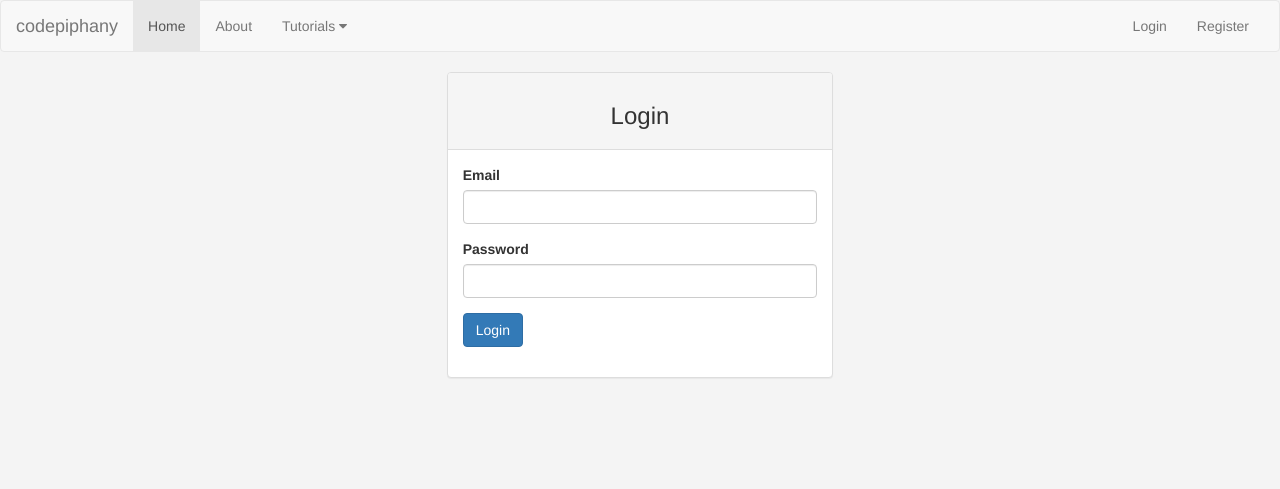
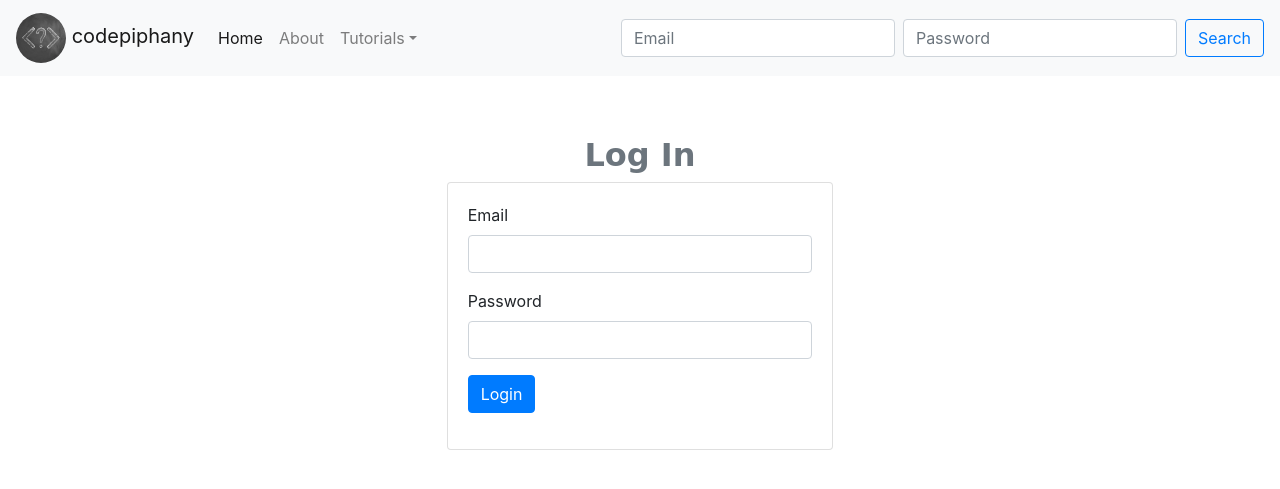
Before and after one commit to margaiwangara/codepiphany-1.0.0, a Flask app: template users/templates/login.html in a window 1280 px wide. Shown: the top 489 px of the page. Run offline with Flask 2, Linux system fonts and the light colour scheme; the template is opened without the code that fills it, so the values that code supplies are empty; some libraries are stand-ins or nearby versions.

Commit message:
python signup layouts

```diff
--- a/app.py
+++ b/app.py
@@ -1,3 +1,3 @@
 from users import app
 
-app.run(debug = True)
+app.run(debug = True,port=1400)
--- a/users/static/styles.css
+++ /dev/null
@@ -1,3 +0,0 @@
-body{
-  background-color: #f4f4f4;
-}
--- /dev/null
+++ b/users/templates/includes/footer.html
@@ -0,0 +1,5 @@
+<footer class="footer">
+  <div class="container">
+    <span class="text-muted">Place sticky footer content here.</span>
+  </div>
+</footer>
--- a/users/templates/includes/navbar.html
+++ b/users/templates/includes/navbar.html
@@ -1,29 +1,33 @@
-<nav class="navbar navbar-default">
-  <div class="container-fluid">
-    <div class="navbar-header">
-        <a class="navbar-brand" href="/">codepiphany</a>
-        <button type="button" class="navbar-toggle" data-toggle="collapse" data-target="#myNavbar">
-            <i class="fa fa-bars"></i>
-        </button>
-    </div>
-    <div class="collapse navbar-collapse" id="myNavbar">
-        <ul class="nav navbar-nav">
-          <li class="active"><a href="#">Home</a></li>
-          <li><a href="#">About</a></li>
-          <li class="dropdown">
-              <a href="#" class="dropdown-toggle" data-toggle="dropdown">Tutorials
-              <span class="fa fa-caret-down"></span></a>
-              <ul class="dropdown-menu">
-                <li><a href="#">Videos</a></li>
-                <li><a href="#">Texts</a></li>
-                <li><a href="#">Projects</a></li>
-              </ul>
+<nav class="navbar navbar-expand-md navbar-light bg-light">
+      <a class="navbar-brand" href="#">
+        <img src="{{ url_for('static',filename='sample-html.jpg') }}" class="rounded-circle" style="filter:grayscale(100)" alt="logo-image" height="50" width="50"/>
+        codepiphany
+      </a>
+      <button class="navbar-toggler" type="button" data-toggle="collapse" data-target="#navbarsExampleDefault" aria-controls="navbarsExampleDefault" aria-expanded="false" aria-label="Toggle navigation">
+        <span class="navbar-toggler-icon"></span>
+      </button>
+
+      <div class="collapse navbar-collapse" id="navbarsExampleDefault">
+        <ul class="navbar-nav mr-auto">
+          <li class="nav-item active">
+            <a class="nav-link" href="#">Home</a>
+          </li>
+          <li class="nav-item">
+            <a class="nav-link" href="#">About</a>
+          </li>
+          <li class="nav-item dropdown">
+            <a class="nav-link dropdown-toggle" href="#" id="dropdown01" data-toggle="dropdown" aria-haspopup="true" aria-expanded="false">Tutorials</a>
+            <div class="dropdown-menu" aria-labelledby="dropdown01">
+              <a class="dropdown-item" href="#">Videos</a>
+              <a class="dropdown-item" href="#">Projects</a>
+              <a class="dropdown-item" href="#">Project Files</a>
+            </div>
           </li>
         </ul>
-        <ul class="nav navbar-nav navbar-right">
-          <li><a href="#">Login</a></li>
-          <li><a href="#">Register</a></li>
-        </ul>
-    </div>
-  </div>
-</nav>
+        <form class="form-inline my-2 my-lg-0">
+          <input class="form-control mr-sm-2" type="email" placeholder="Email" aria-label="Email">
+          <input class="form-control mr-sm-2" type="password" placeholder="Password" aria-label="Password">
+          <button class="btn btn-outline-primary my-2 my-sm-0" type="submit">Search</button>
+        </form>
+      </div>
+    </nav>
--- a/users/templates/layout.html
+++ b/users/templates/layout.html
@@ -8,7 +8,7 @@
 
     <!-- Bootstrap Starts here -->
     <!-- Latest compiled and minified CSS -->
-    <link rel="stylesheet" href="https://maxcdn.bootstrapcdn.com/bootstrap/3.3.7/css/bootstrap.min.css">
+    <link rel="stylesheet" href="https://maxcdn.bootstrapcdn.com/bootstrap/4.0.0/css/bootstrap.min.css">
 
     <!--Custom stylesheet-->
     <link rel="stylesheet" href="{{ url_for('static',filename='styles.css') }}" type="text/css"/>
@@ -16,6 +16,13 @@
     <!--Fonts and icons     -->
     <link href="http://maxcdn.bootstrapcdn.com/font-awesome/4.2.0/css/font-awesome.min.css" rel="stylesheet">
     <link href='http://fonts.googleapis.com/css?family=Roboto:400,700,300|Material+Icons' rel='stylesheet' type='text/css'>
+
+    <!--Custom style-->
+    <style>
+      body{ background-color: white;}
+      .auth-area{margin-top: 60px;}
+      .auth-brand{font-weight: bolder;font-family: cursive;}
+    </style>
 
   </head>
   <body>
@@ -27,13 +34,19 @@
 
 
       {% endblock %}
+
     </div>
+
 
     <!--Bootstrap and JQuery-->
     <!-- jQuery library -->
     <script src="https://ajax.googleapis.com/ajax/libs/jquery/3.3.1/jquery.min.js"></script>
 
+    <!-- Popper JS -->
+    <script src="https://cdnjs.cloudflare.com/ajax/libs/popper.js/1.12.9/umd/popper.min.js"></script>
+
     <!-- Latest compiled JavaScript -->
-    <script src="https://maxcdn.bootstrapcdn.com/bootstrap/3.3.7/js/bootstrap.min.js"></script>
+    <script src="https://maxcdn.bootstrapcdn.com/bootstrap/4.0.0/js/bootstrap.min.js"></script>
+
   </body>
 </html>
--- a/users/templates/login.html
+++ b/users/templates/login.html
@@ -2,20 +2,22 @@
 {% block title %} Login {% endblock %}
 
 {% block body %}
-<div class="col-md-4 col-md-offset-4">
-  <div class="panel panel-default">
-    <div class="panel-heading">
-      <h3 class="text-center">Login</h3>
+<div class="container-fluid">
+  <div class="row">
+  <div class="col-md-4 offset-md-4 auth-area">
+      <div class="auth-brand text-center">
+        <h2 class="text-muted"><strong>Log In</strong></h2>
       </div>
-    <div class="panel-body">
+      <div class="card">
+        <div class="card-body">
           <form action="" method="post">
             <div class="form-group">
               <label for="login-email">Email</label>
-          <input type="email" name="login_email" id="login-email" class="form-control">
+              <input type="email" name="email" id="login-email" class="form-control">
             </div>
             <div class="form-group">
               <label for="login-password">Password</label>
-          <input type="password" name="login_password" id="login-password" class="form-control">
+              <input type="password" name="password" id="login-password" class="form-control">
             </div>
             <div class="form-group">
               <button type="button" name="login_submit" class="btn btn-primary">Login</button>
@@ -24,4 +26,6 @@
         </div>
       </div>
     </div>
+  </div>
+</div>
 {% endblock %}
```
Also changed, not shown: users/auth.py (+7 -1 lines), users/templates/signup.html (added, +35 -0 lines), users/images/sample-html.jpg (added), users/static/sample-html.jpg (added). Lines whose indentation alone changed are shown as unchanged.
